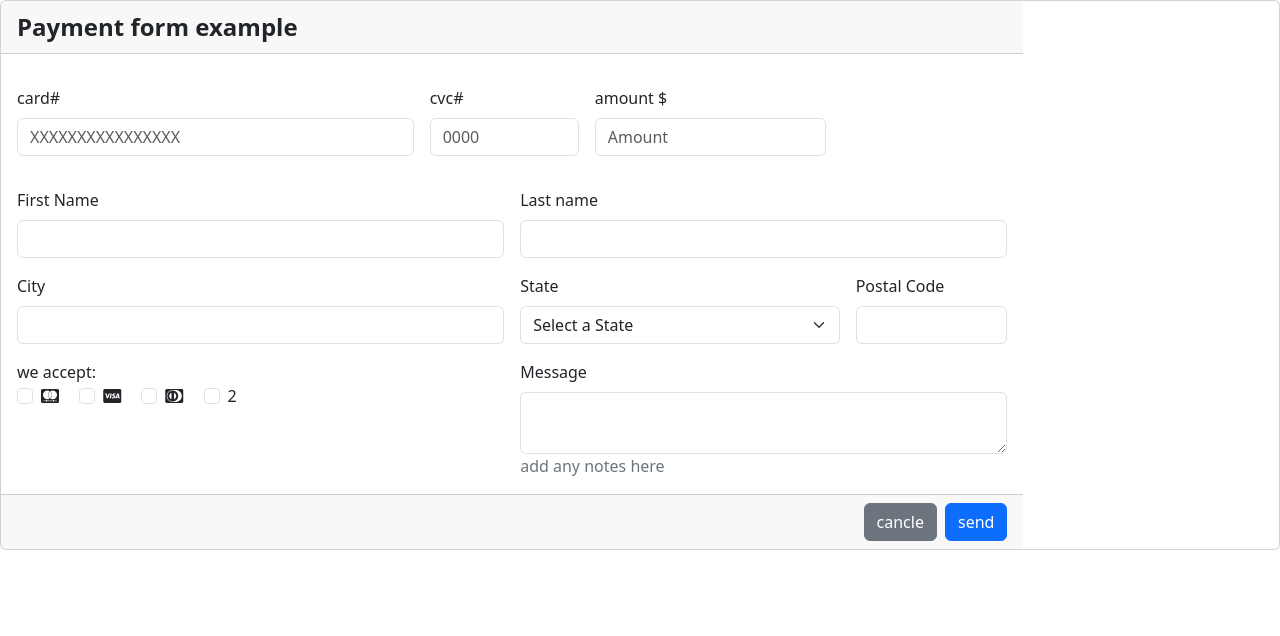
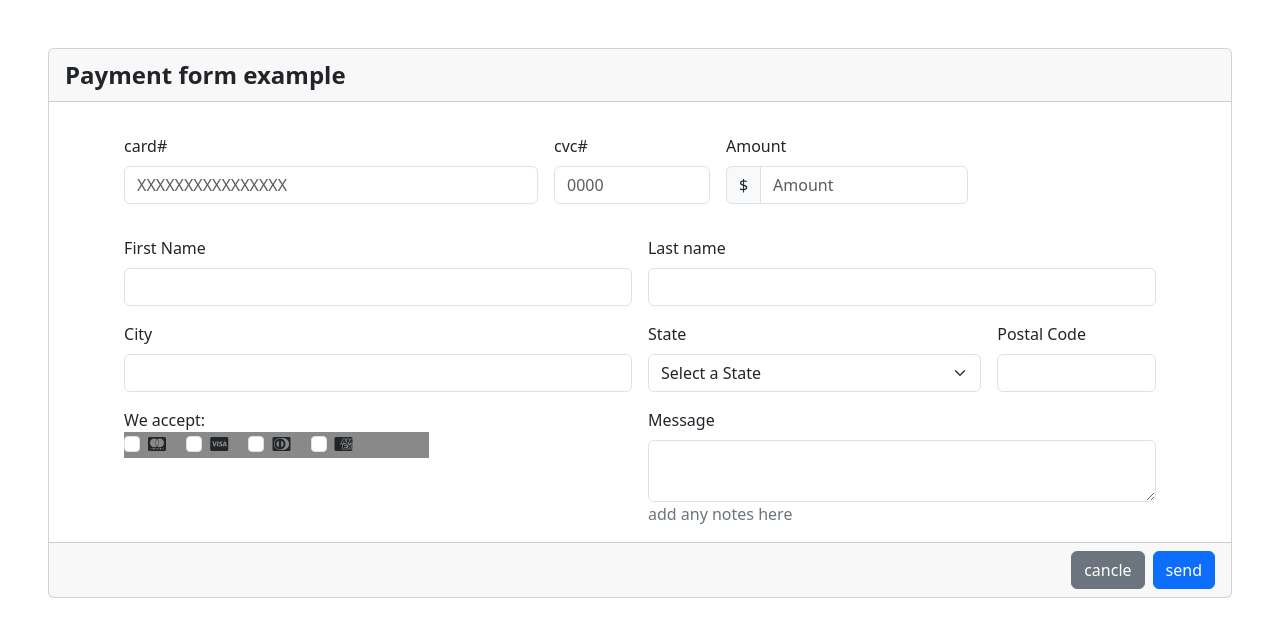
Before and after one commit to 4GeeksAcademy/jayknight7535-html-form, a plain HTML site: page index.html in a window 1280 px wide. Drawn offline with nearby package versions, Linux system fonts and the light colour scheme.

```diff
--- a/index.html
+++ b/index.html
@@ -8,11 +8,11 @@
     <link rel="stylesheet" href="https://cdnjs.cloudflare.com/ajax/libs/font-awesome/6.7.2/css/all.min.css" integrity="sha512-Evv84Mr4kqVGRNSgIGL/F/aIDqQb7xQ2vcrdIwxfjThSH8CSR7PBEakCr51Ck+w+/U6swU2Im1vVX0SVk9ABhg==" crossorigin="anonymous" referrerpolicy="no-referrer" />
 </head>
 <body>
-    <div class="card">
-        <div class="card-header fs-4" style="width:80%">
+    <div class="card d-flex align-items-center mt-5 ms-5 me-5">
+        <div class="card-header fs-4" style="width:100%">
           <strong>Payment form example</strong>
         </div>
-        <div class="card-body" style="width:80%">
+        <div class="card-body" style="width:90%">
             <form class="row g-3">
                   <div class="d-flex flex-row row g-3 mb-3">
                       <div class="col-sm-5 d.d-sm-flex">
@@ -24,9 +24,11 @@
                           <input type="password" class="form-control" id="inputPassword4" placeholder="0000">
                       </div>
                       <div class="col-sm-3 d.d-sm-flex">
-                            <label for="inputamount" class="form-label">amount</label>
-                            <span>$</span>
-                            <input type="text" class="form-control" aria-label="Amount (to the nearest dollar)" id="inputamount" placeholder="Amount">
+                          <label for="inputamount" class="form-label">Amount</label>
+                          <div class="input-group">
+                            <span class="input-group-text">$</span>
+                          <input type="input-group-text" class="form-control" aria-label="Amount (to the nearest dollar)" id="inputamount" placeholder="Amount">
+                          </div>
                       </div>
                   </div>
                   <div class="col-md-6">
@@ -107,7 +109,8 @@
                   </div>
                   <div class="col-md-6">
                     <div class="col-12">
-                      <div>we accept:</div>
+                      <div>We accept:</div>
+                      <div style="background-color:rgb(137, 137, 137); width: 60%">
                         <div class="form-check form-check-inline">
                           <input class="form-check-input" type="checkbox" id="inlineCheckbox1" value="option1">
                           <label class="form-check-label" for="inlineCheckbox1"><i class="fa-brands fa-cc-mastercard"></i></label>
@@ -122,7 +125,8 @@
                         </div>
                         <div class="form-check form-check-inline">
                           <input class="form-check-input" type="checkbox" id="inlineCheckbox2" value="option2">
-                        <label class="form-check-label" for="inlineCheckbox2">2</label>
+                          <label class="form-check-label" for="inlineCheckbox2"><i class="fa-brands fa-cc-amex"></i></label>
+                        </div>
                       </div>
                     </div>
                   </div>
@@ -133,7 +137,7 @@
                   </div>
             </form>
         </div>
-        <div class="card-footer d-grid gap-2 d-md-flex justify-content-md-end" style="width:80%">
+        <div class="card-footer d-grid gap-2 d-flex justify-content-end text-body-secondary" style="width: 100%">
             <button type="button" class="btn btn-secondary">cancle</button>
             <button type="button" class="btn btn-primary">send</button>
         </div>
```
Lines whose indentation alone changed are shown as unchanged.
